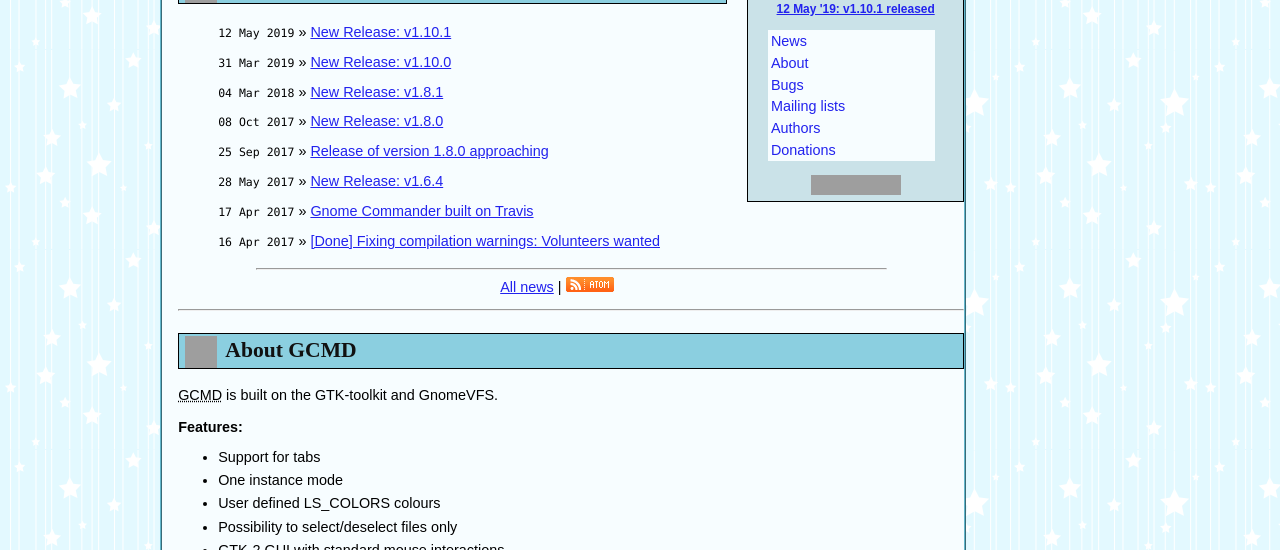
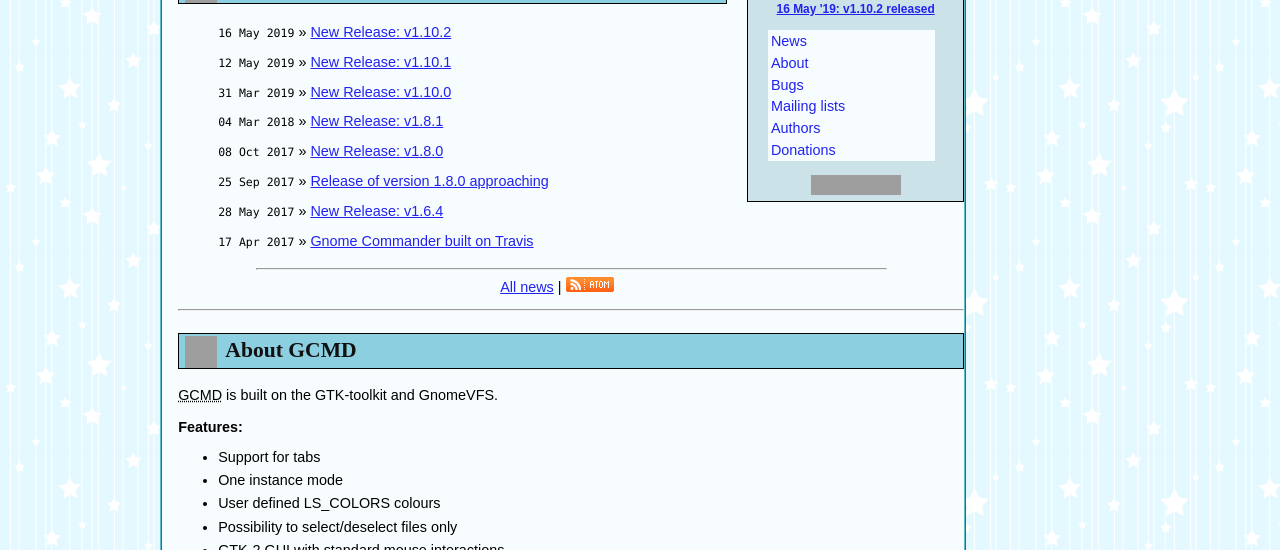
Before and after one commit to gcmd/gcmd.github.io, a Jekyll site: the page built from index.html, in a window 1280 px wide and 900 px high, cut to the strip 350-900 px from the top of the window. Built offline with Jekyll 4.4.1, drawn with Linux system fonts in a browser that asks for light colours; grey boxes are pictures that could not be loaded.

Commit message:
Release of v1.10.3

```diff
--- a/dev.html
+++ b/dev.html
@@ -45,7 +45,7 @@
 <li><a href="#doc">Hacking documents</a></li>
 </ul>
 <hr>
-<div class="c2"><a href="https://github.com/gcmd/gnome-commander/commits/master" title="Commits on master branch"><img src="https://img.shields.io/github/commits-since/gcmd/gnome-commander/1.10.1.svg" alt="Commits on master branch"></a><br>
+<div class="c2"><a href="https://github.com/gcmd/gnome-commander/commits/master" title="Commits on master branch"><img src="https://img.shields.io/github/commits-since/gcmd/gnome-commander/1.10.2.svg" alt="Commits on master branch"></a><br>
 <a href="https://travis-ci.org/gcmd/gnome-commander" title="Travis - Continous Integration"><img src="https://img.shields.io/travis/gcmd/gnome-commander.svg"></a></div>
 </div>
 
--- a/index.html
+++ b/index.html
@@ -5,7 +5,7 @@
 
 <h2><img class="info" src="img/icons/status/dialog-information.png" height="32" width="32" alt="Info"> Information<a name="information" id="information"></a></h2>
 <div id="infor"><a href="ss/MainWin-Classic.png" title="Click for full size screen shot of GCMD main window" class="shot"><img src="ss/shot.png" width="204" height="137" alt=""></a>
-<center><h5><a href="2019/05/12/Release-v1-10-1.html">12 May '19: v1.10.1 released</a></h5></center>
+<center><h5><a href="2019/05/12/Release-v1-10-1.html">16 May '19: v1.10.2 released</a></h5></center>
 <ul>
 <li><a href="#news" title="News about GCMD">News</a></li>
 <li><a href="#about" title="A little more about GCMD">About</a></li>
```
Also changed, not shown: _posts/2019-05-16-Release-v1-10-2.md (added, +19 -0 lines), download.html (+4 -4 lines), 1 other file.
